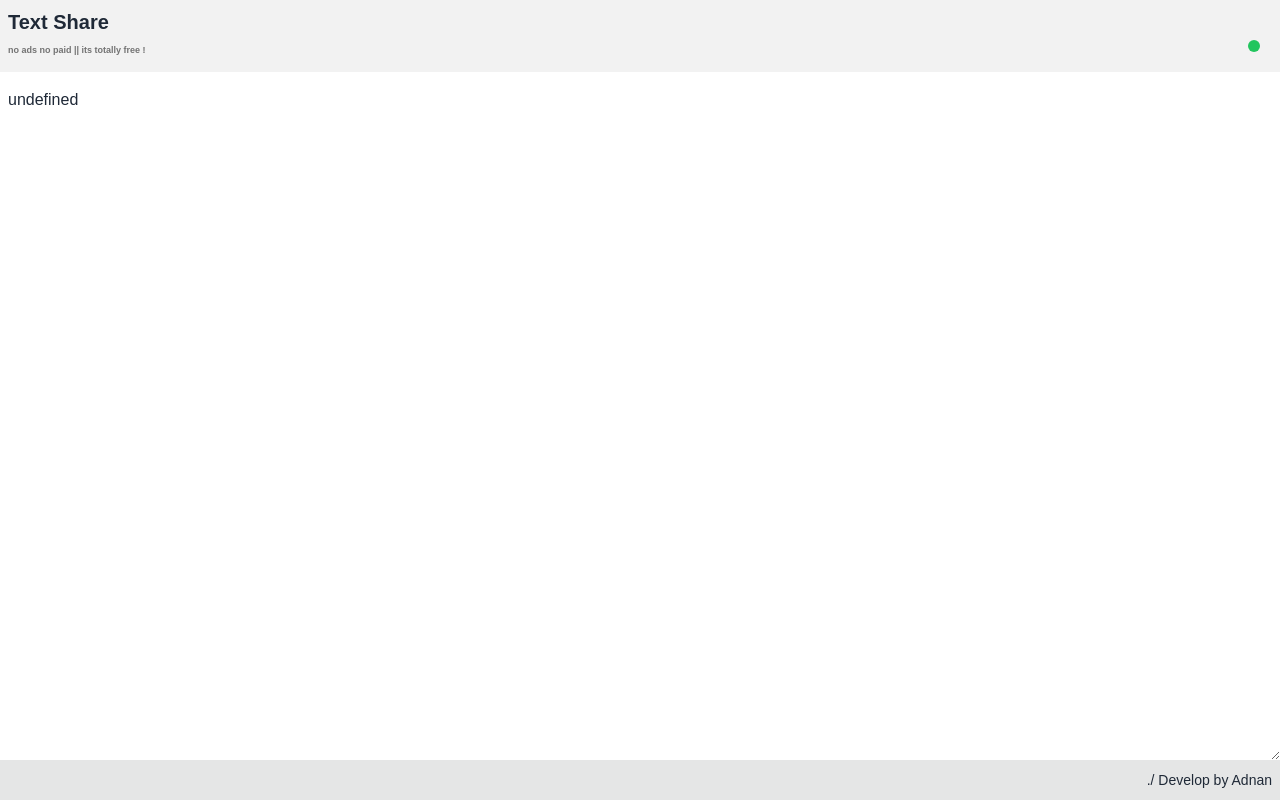
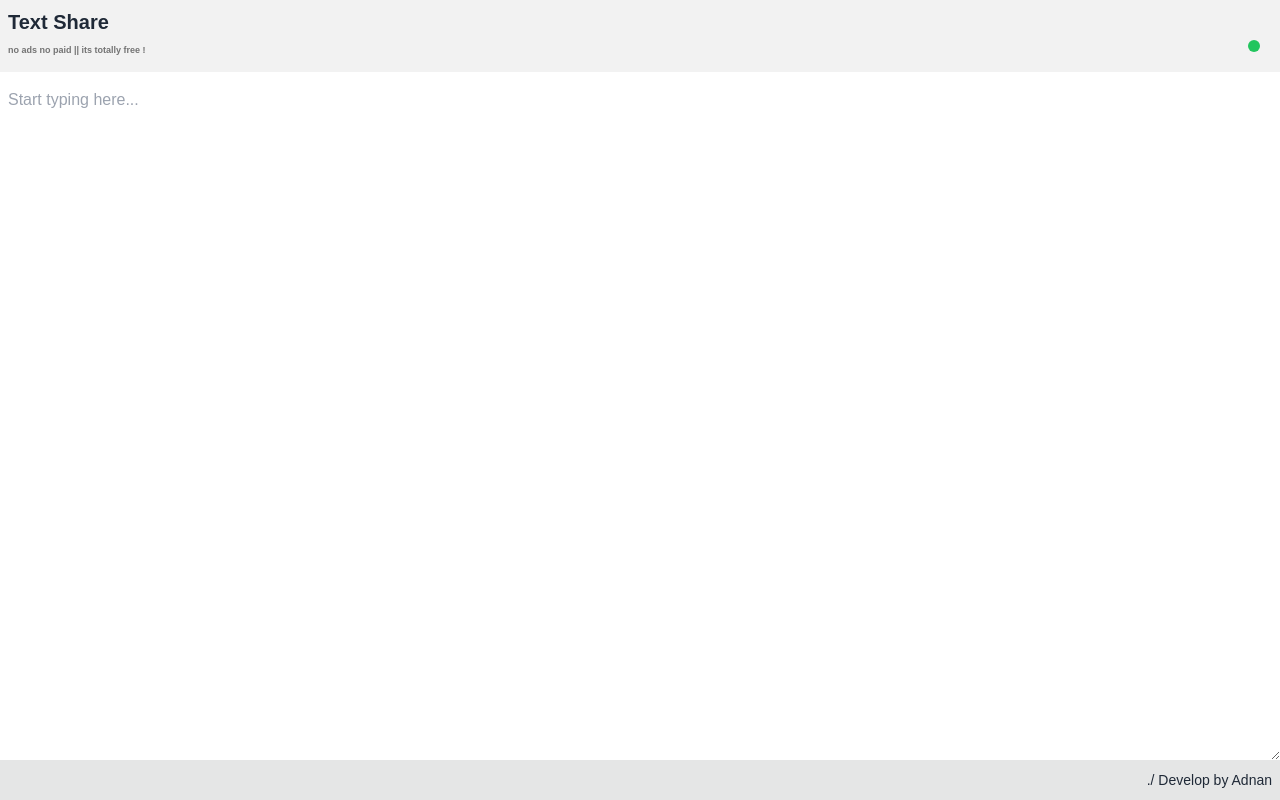
Before and after one commit to adnanalemran/onText, a React (Vite) app in the folder frontend/: page /1 in a window 1280 px wide. Built offline with nearby package versions, Linux system fonts and the light colour scheme; no server answers.

Commit message:
feat: Update Note component to fix undefined data issue and improve data submission

```diff
--- a/frontend/src/page/Home/Note.jsx
+++ b/frontend/src/page/Home/Note.jsx
@@ -1,4 +1,4 @@
-import React, { useState, useCallback, useEffect } from 'react';
+import { useState, useCallback, useEffect } from 'react';
 import { Helmet } from 'react-helmet';
 import { useParams } from 'react-router-dom';
 import axios from 'axios';
@@ -6,21 +6,21 @@ import { useQuery } from '@tanstack/react-query';
 
 const Note = () => {
     const { noteTitle } = useParams();
-    const { isPending, error, data, refetch } = useQuery({
-        queryKey: ['repoData'],
+    const { data, refetch } = useQuery({
+        queryKey: ['repoData', noteTitle],
         queryFn: () =>
-            fetch(`http://127.0.0.1:8000/api/v1/note/${noteTitle}`).then((res) =>
+            fetch(`https://note.saracoverseas.com/public/v1/note/${noteTitle}`).then((res) =>
                 res.json(),
             ),
-    })
-
-    //need fix  , data show undefined
+    });
 
 
-    const [description, setDescription] = useState(`${data?.description}`);
+    const [description, setDescription] = useState('');
 
     useEffect(() => {
-        setDescription(`${data?.description}`);
+        if (data && data.description !== undefined) {
+            setDescription(data.description);
+        }
     }, [data]);
 
     const [updateStatus, setUpdateStatus] = useState(true);
@@ -36,7 +36,7 @@ const Note = () => {
         const sendData = { title: noteTitle, description };
         try {
             setUpdateStatus(false);
-            const response = await axios.post('http://127.0.0.1:8000/api/v1/note', sendData);
+            const response = await axios.post('https://note.saracoverseas.com/public/api/v1/note', sendData);
             if (response.status === 201) {
                 setUpdateStatus(true);
                 refetch();
@@ -47,14 +47,9 @@ const Note = () => {
             console.error('Error saving data:', error);
             console.log('Error saving data');
         }
-    }, [noteTitle, description]);
+    }, [noteTitle, description, refetch]);
 
-
-    useEffect(() => {
-
-    }, [description, submitData]);
-
-
+    useEffect(() => { }, [description, submitData]);
 
     return (
         <div className='m-0 mx-auto'>
@@ -64,16 +59,20 @@ const Note = () => {
             </Helmet>
 
             <div className="relative">
-                <div className='   bottom-7 absolute end-5 '> {updateStatus ? <div className=" w-3 h-3 p-1 rounded-full bg-green-500 drop-shadow-2x"></div> : <div className=" w-3 h-3 p-1 rounded-full bg-warning drop-shadow-2x"></div>}</div>
-
+                <div className='bottom-7 absolute end-5'>
+                    {updateStatus ? (
+                        <div className="w-3 h-3 p-1 rounded-full bg-green-500 drop-shadow-2x"></div>
+                    ) : (
+                        <div className="w-3 h-3 p-1 rounded-full bg-warning drop-shadow-2x"></div>
+                    )}
+                </div>
             </div>
 
             <textarea
+                placeholder='Start typing here...'
                 rows={20}
-                // defaultValue={data?.description}
                 value={description}
                 onChange={handleChange}
-
                 className='w-full h-[85vh] p-2 m-0'
             />
         </div>
```
